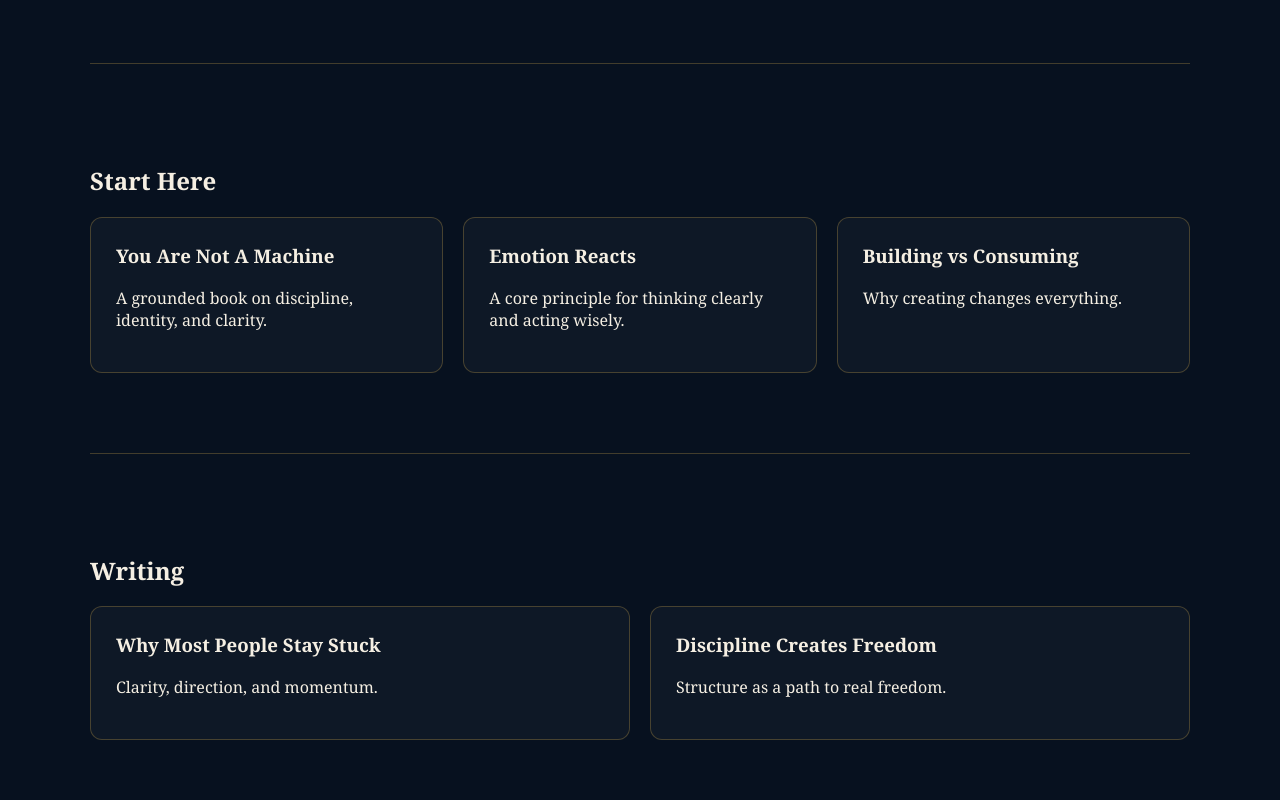
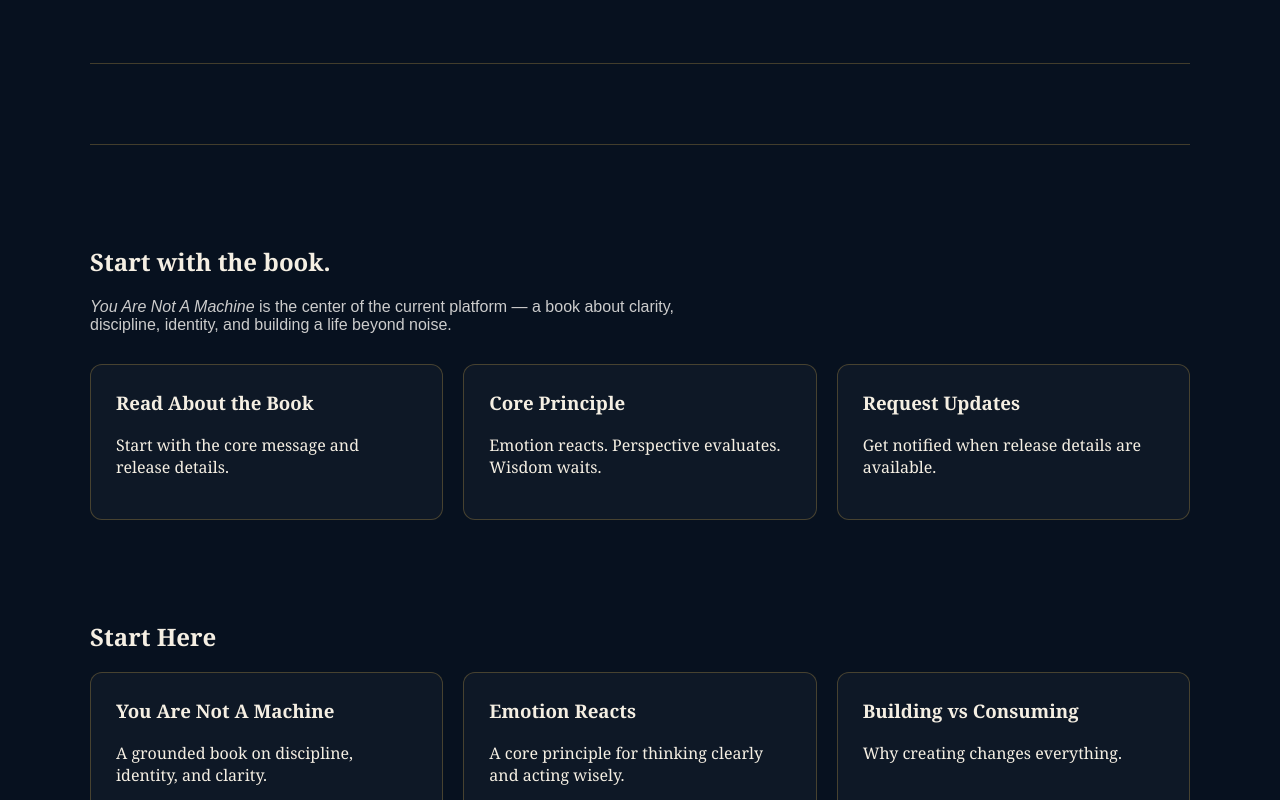
Before and after one commit to dimandocompany/shanedimando-site, a plain HTML site: page index.html in a window 1280 px wide. Shown: the part 574-1374 px from the top of the page. Drawn offline with Linux system fonts and the light colour scheme.

Commit message:
Update index.html

```diff
--- a/index.html
+++ b/index.html
@@ -135,6 +135,31 @@
   </section>
 
   <section>
+    <section>
+  <h2>Start with the book.</h2>
+  <p class="sub">
+    <em>You Are Not A Machine</em> is the center of the current platform — a book about clarity, discipline, identity, and building a life beyond noise.
+  </p>
+
+  <div class="grid">
+
+    <a href="/books/you-are-not-a-machine/" class="card">
+      <h3>Read About the Book</h3>
+      <p>Start with the core message and release details.</p>
+    </a>
+
+    <a href="/essays/emotion-reacts-perspective-evaluates/" class="card">
+      <h3>Core Principle</h3>
+      <p>Emotion reacts. Perspective evaluates. Wisdom waits.</p>
+    </a>
+
+    <a href="mailto:info@dimando.co?subject=Subscribe to You Are Not A Machine Updates" class="card">
+      <h3>Request Updates</h3>
+      <p>Get notified when release details are available.</p>
+    </a>
+
+  </div>
+</section>
     <h2>Start Here</h2>
     <div class="grid">
 
```
